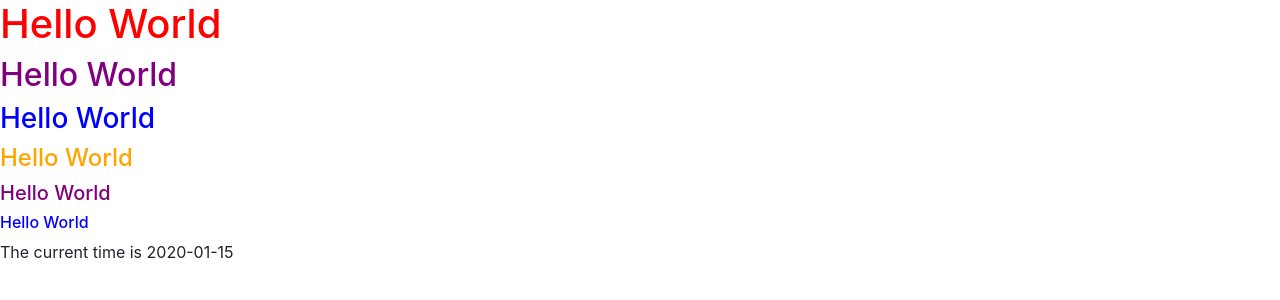
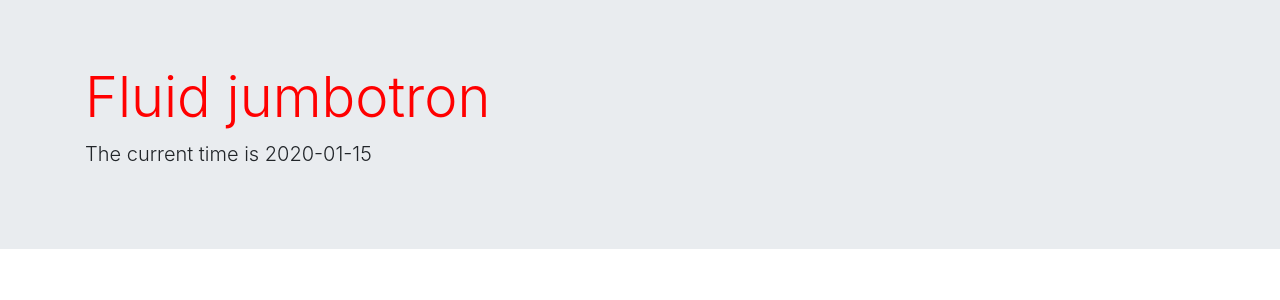
Before and after one commit to RobertNeuzil/nextpoll, a Django app: template poll/templates/poll/home.html in a window 1280 px wide. Shown: the top 300 px of the page. Run offline with Django 3.2, Linux system fonts and the light colour scheme; the template is opened without the code that fills it: most values are stand-ins (such as "Sample title", 1, 10 or a date in 2020); some libraries are stand-ins or nearby versions.

Commit message:
bootstrap jumbotron

```diff
--- a/poll/templates/poll/home.html
+++ b/poll/templates/poll/home.html
@@ -2,13 +2,16 @@
 
 {% block content %}
 
-<h1> Hello World  </h1>
-<h2> Hello World </h2>
-<h3> Hello World </h3>
-<h4> Hello World </h4>
-<h5> Hello World </h5>
-<h6> Hello World </h6>
+<div class="jumbotron jumbotron-fluid">
+  <div class="container">
+    <h1 class="display-4">Fluid jumbotron</h1>
+    <p class="lead">The current time is {{ timeanddate }}</p>
+  </div>
+</div>
 
-<p> The current time is {{ timeanddate }} </p>
+
+
+
+
 
 {% endblock %}
```
